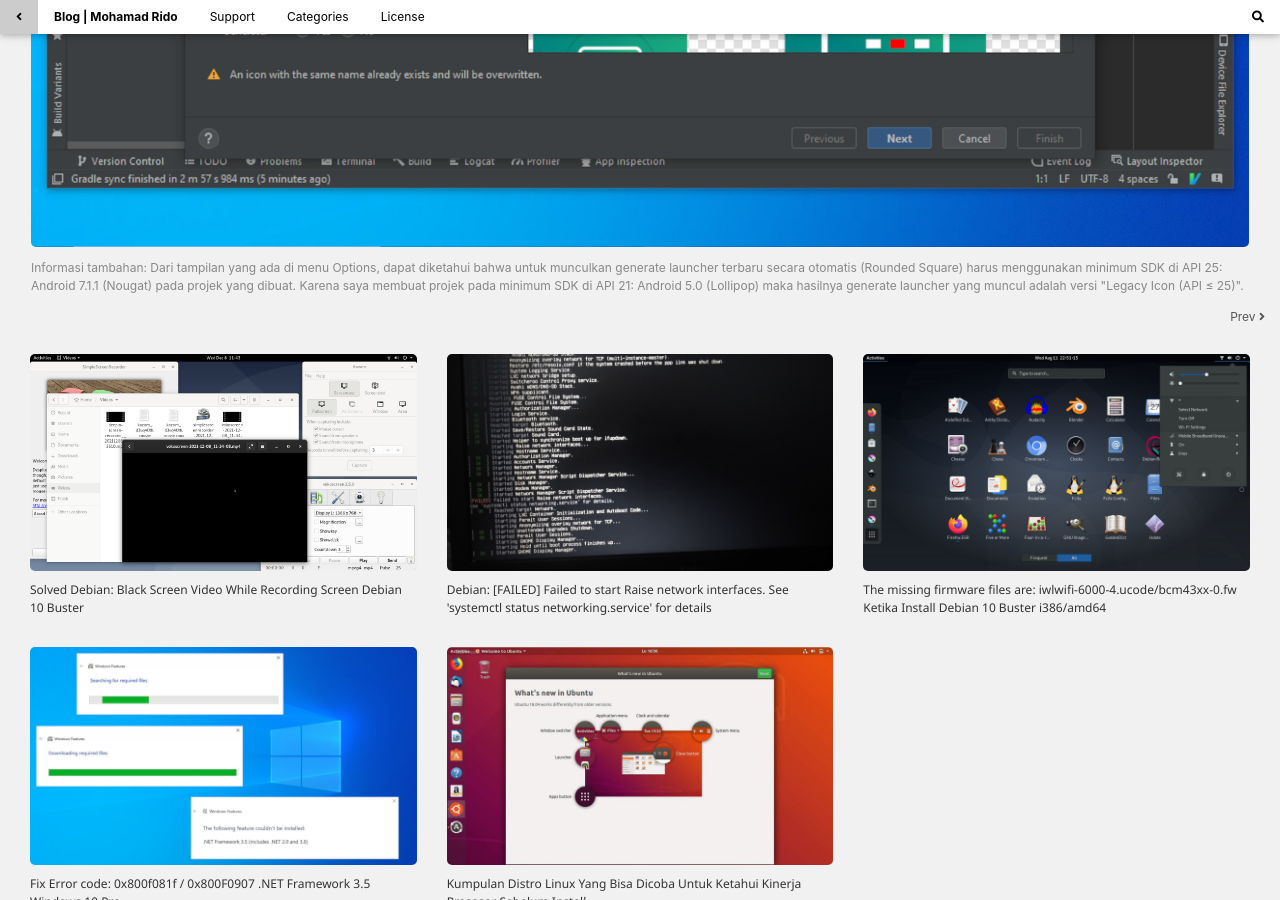
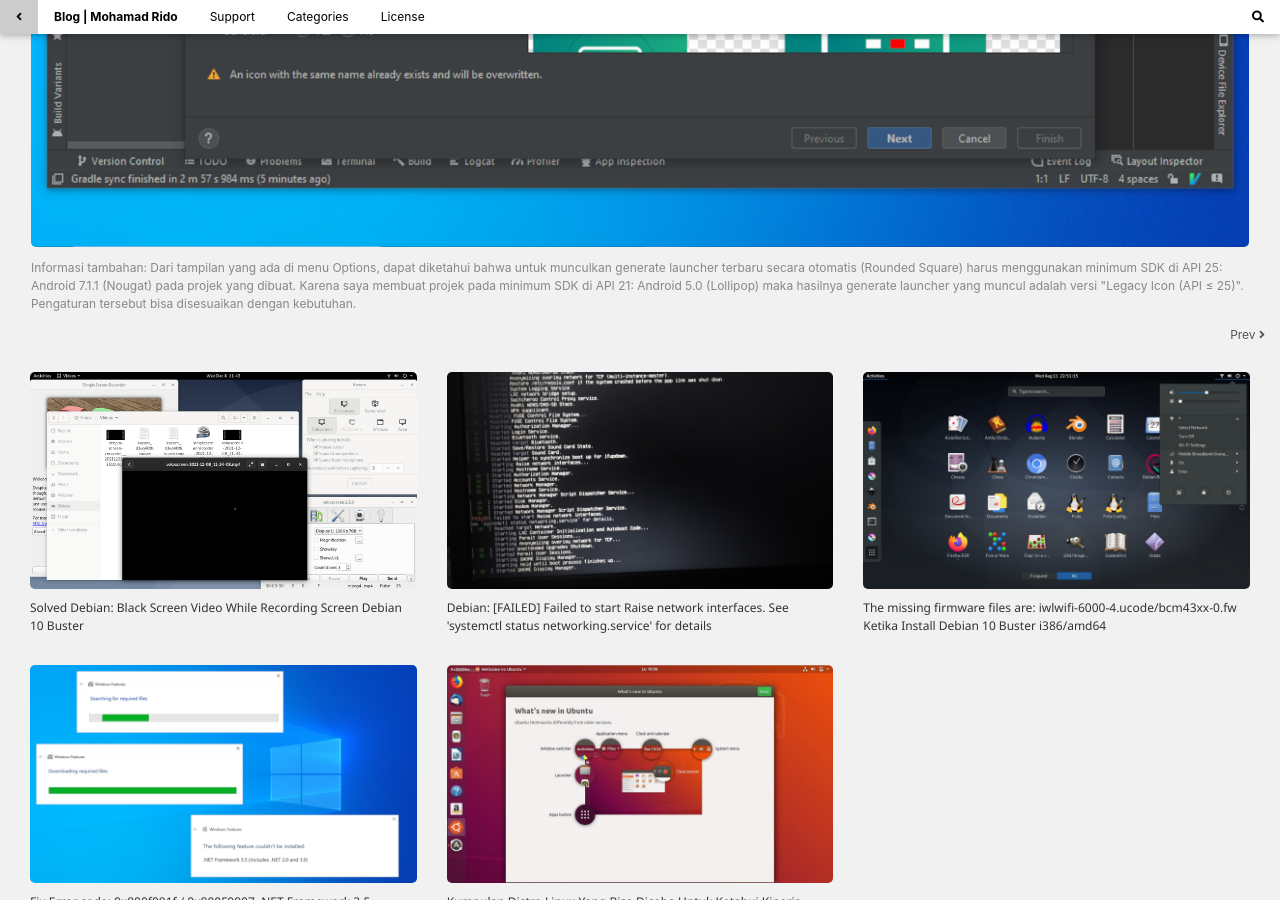
Before and after one commit to mohamadrido/blog, a Jekyll site: the page built from _posts/2022-07-02-cara-generate-rounded-square-launcher-android-studio-legacy-icon.md, in a window 1280 px wide and 900 px high, scrolled down 2246 px. Built offline with Jekyll 4.4.1, drawn with Linux system fonts in a browser that asks for light colours; our own code applies the rules of GitHub Pages for plain Markdown files.

Commit message:
Update 2022-07-02-cara-generate-rounded-square-launcher-android-studio-legacy-icon.md

```diff
--- a/_posts/2022-07-02-cara-generate-rounded-square-launcher-android-studio-legacy-icon.md
+++ b/_posts/2022-07-02-cara-generate-rounded-square-launcher-android-studio-legacy-icon.md
@@ -18,4 +18,4 @@
 Setelah itu akan terbuka tampilan <i style="color:#888;">Configure Image Asset</i>, di sini tidak akan upload ulang gambar icon. Melainkan pilih tab <i style="color:#888;">Options</i> dan pada menu ceklis <i style="color:#888;">Generate</i> yang semula <i style="color:#888;">Yes</i> ganti menjadi <i style="color:#888;">No</i>. Kemudian untuk menyimpan hasilnya pilih <i style="color:#888;">Next</i> dan <i style="color:#888;">Finish</i>. Tampilannya kurang lebih seperti gambar di bawah ini.<br/>
 <br/>
 <img class="img-post" src="{{site.baseurl}}/assets/images/configure-image-asset-android-studio.png"><br/>
-<p style="color:#888;">Informasi tambahan: Dari tampilan yang ada di menu Options, dapat diketahui bahwa untuk munculkan generate launcher terbaru secara otomatis (Rounded Square) harus menggunakan minimum SDK di API 25: Android 7.1.1 (Nougat) pada projek yang dibuat. Karena saya membuat projek pada minimum SDK di API 21: Android 5.0 (Lollipop) maka hasilnya generate launcher yang muncul adalah versi "Legacy Icon (API ≤ 25)". </p>
+<p style="color:#888;">Informasi tambahan: Dari tampilan yang ada di menu Options, dapat diketahui bahwa untuk munculkan generate launcher terbaru secara otomatis (Rounded Square) harus menggunakan minimum SDK di API 25: Android 7.1.1 (Nougat) pada projek yang dibuat. Karena saya membuat projek pada minimum SDK di API 21: Android 5.0 (Lollipop) maka hasilnya generate launcher yang muncul adalah versi "Legacy Icon (API ≤ 25)". Pengaturan tersebut bisa disesuaikan dengan kebutuhan.</p>
```
